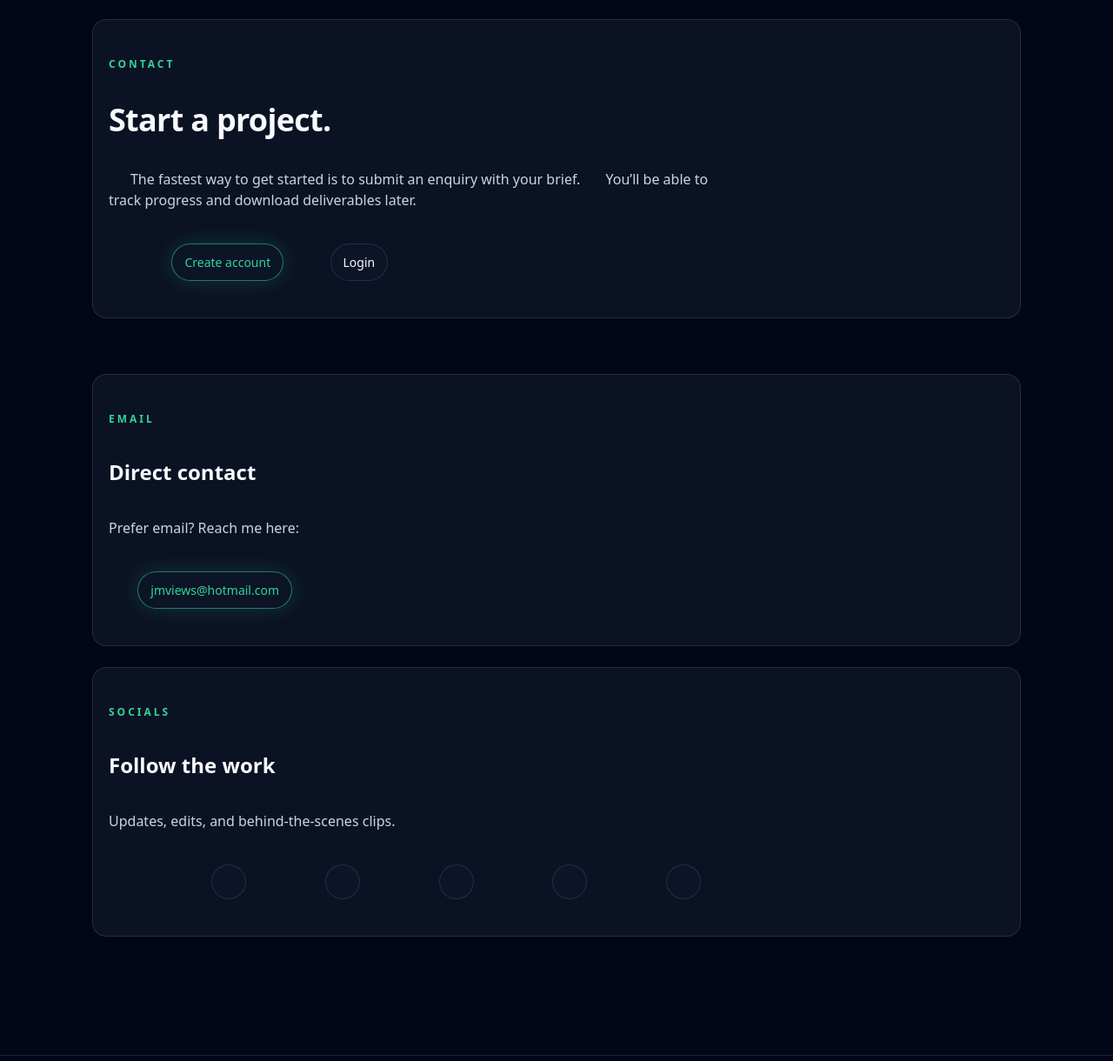
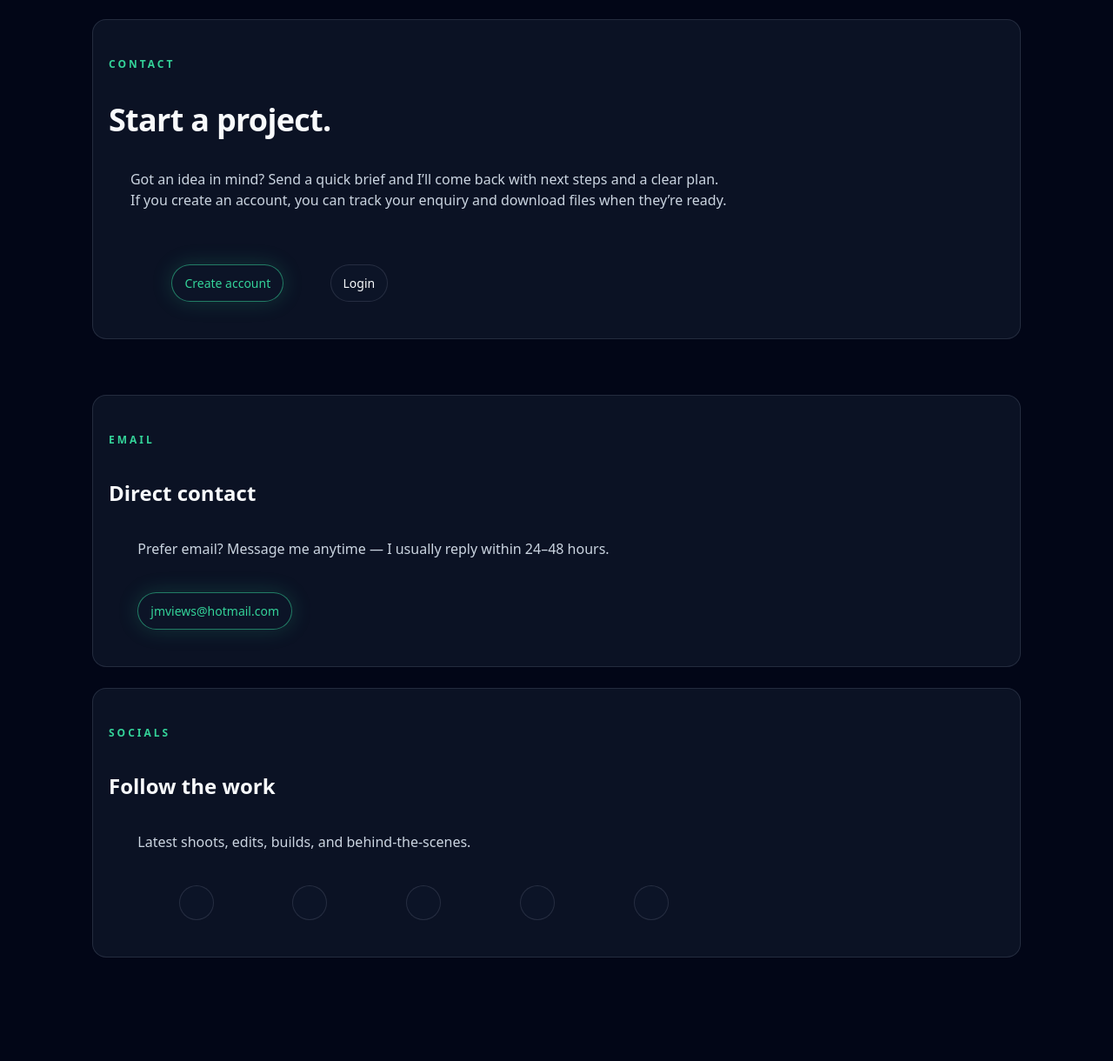
Before and after one commit to JermaineMckenna/jmviewsp4, a Django app: page /contact/ in a window 1280 px wide. Shown: the part 261-1481 px from the top of the page at 87% size. Run offline with Django 4.2, Linux system fonts and the light colour scheme.

Commit message:
updated contact page

```diff
--- a/templates/core/contact.html
+++ b/templates/core/contact.html
@@ -6,8 +6,8 @@
     <div class="h-eyebrow">Contact</div>
     <h1 class="h-title">Start a project.</h1>
     <p class="h-sub">
-      The fastest way to get started is to submit an enquiry with your brief.
-      You’ll be able to track progress and download deliverables later.
+      Got an idea in mind? Send a quick brief and I’ll come back with next steps and a clear plan.
+      If you create an account, you can track your enquiry and download files when they’re ready.
     </p>
 
     <div style="display:flex;gap:10px;flex-wrap:wrap;margin-top:14px">
@@ -22,58 +22,63 @@
   </section>
 
   <div class="contact-row" style="margin-top:16px">
+    <!-- Email -->
     <section class="panel">
       <div class="h-eyebrow">Email</div>
       <h2 style="margin:10px 0 0 0">Direct contact</h2>
-      <p class="muted" style="margin:10px 0 0 0">Prefer email? Reach me here:</p>
+      <p class="muted" style="margin:10px 0 0 0">
+        Prefer email? Message me anytime — I usually reply within 24–48 hours.
+      </p>
 
       <div style="margin-top:14px">
         <a class="btn glow" href="mailto:jmviews@hotmail.com">jmviews@hotmail.com</a>
       </div>
     </section>
 
+    <!-- Socials -->
     <section class="panel">
       <div class="h-eyebrow">Socials</div>
       <h2 style="margin:10px 0 0 0">Follow the work</h2>
-      <p class="muted" style="margin:10px 0 0 0">Updates, edits, and behind-the-scenes clips.</p>
+      <p class="muted" style="margin:10px 0 0 0">
+        Latest shoots, edits, builds, and behind-the-scenes.
+      </p>
 
       <div class="icon-row" style="margin-top:14px">
-        <!-- Keep your exact icon links + svgs here (same as you already have) -->
         <!-- Instagram -->
         <a class="icon-btn" href="https://www.instagram.com/jaymviews/" target="_blank" rel="noreferrer" aria-label="Instagram">
-          <svg viewBox="0 0 24 24">
-            <rect x="3" y="3" width="18" height="18" rx="5" ry="5" fill="none" stroke-width="1.6"></rect>
-            <circle cx="12" cy="12" r="4" fill="none" stroke-width="1.6"></circle>
-            <circle cx="17" cy="7" r="1"></circle>
+          <svg viewBox="0 0 24 24" fill="none" stroke="currentColor" stroke-width="1.6">
+            <rect x="3" y="3" width="18" height="18" rx="5" ry="5"></rect>
+            <circle cx="12" cy="12" r="4"></circle>
+            <circle cx="17" cy="7" r="1" fill="currentColor" stroke="none"></circle>
           </svg>
         </a>
 
         <!-- TikTok -->
         <a class="icon-btn" href="https://www.tiktok.com/@jmviews94?lang=en-GB" target="_blank" rel="noreferrer" aria-label="TikTok">
-          <svg viewBox="0 0 24 24">
+          <svg viewBox="0 0 24 24" fill="currentColor">
             <path d="M15.5 5.1c.6.7 1.4 1.3 2.3 1.7.4.2.9.3 1.4.4v2.3c-.8-.1-1.5-.3-2.2-.6-.5-.2-1-.4-1.5-.7v6.1c0 2.8-2.2 5-4.9 5-2.7 0-4.9-2.2-4.9-5 0-2.7 2.2-4.9 4.9-4.9.3 0 .7 0 1 .1v2.4c-.3-.1-.6-.2-.9-.2-1.3 0-2.4 1.1-2.4 2.5 0 1.3 1.1 2.4 2.4 2.4 1.3 0 2.4-1.1 2.4-2.4V3.9h2.4v1.2z"/>
           </svg>
         </a>
 
         <!-- GitHub -->
         <a class="icon-btn" href="https://github.com/JermaineMckenna/" target="_blank" rel="noreferrer" aria-label="GitHub">
-          <svg viewBox="0 0 24 24">
+          <svg viewBox="0 0 24 24" fill="currentColor">
             <path d="M12 2C6.5 2 2 6.6 2 12.1c0 4.5 2.9 8.2 6.9 9.5.5.1.6-.2.6-.4v-1.6c-2.8.6-3.4-1.3-3.4-1.3-.4-1-1-1.3-1-1.3-.8-.6.1-.6.1-.6.9.1 1.3 1 1.3 1 .8 1.4 2.1 1 2.6.8.1-.6.3-1 .6-1.2-2.2-.3-4.4-1.1-4.4-4.9 0-1.1.4-2 1-2.8-.1-.2-.4-1.2.1-2.4 0 0 .8-.3 2.8 1 .8-.2 1.6-.3 2.4-.3s1.6.1 2.4.3c2-1.3 2.8-1 2.8-1 .5 1.2.2 2.2.1 2.4.6.8 1 1.7 1 2.8 0 3.8-2.3 4.6-4.5 4.9.3.3.6.8.6 1.6v2.3c0 .2.1.5.6.4 4-1.3 6.9-5 6.9-9.5C22 6.6 17.5 2 12 2z"/>
           </svg>
         </a>
 
         <!-- Behance -->
         <a class="icon-btn" href="https://www.behance.net/jermainemckenna1" target="_blank" rel="noreferrer" aria-label="Behance">
-          <svg viewBox="0 0 24 24">
+          <svg viewBox="0 0 24 24" fill="currentColor">
             <path d="M9.2 11.2c.9-.4 1.5-1.2 1.5-2.2 0-2-1.6-3-3.9-3H2.9v12h4.4c2.5 0 4.2-1.1 4.2-3.5 0-1.6-.8-2.7-2.3-3.3zM5.2 8h1.5c1 0 1.7.3 1.7 1.2 0 .9-.6 1.3-1.6 1.3H5.2V8zm1.8 8H5.2v-3.4h1.9c1.2 0 2 .4 2 1.7 0 1.3-.8 1.7-2.1 1.7zm7.2-8.9h3.8V5.8h-3.8v1.3zM16 8.8c-2.6 0-4.4 1.9-4.4 4.7 0 2.9 1.7 4.7 4.6 4.7 2 0 3.5-1 4.1-2.8H18c-.2.6-.7 1-1.4 1-1 0-1.6-.6-1.7-1.8h5.6c.1-3.2-1.3-5.8-4-5.8zm-1.1 3.8c.1-1 .6-1.6 1.5-1.6.9 0 1.4.6 1.4 1.6h-2.9z"/>
           </svg>
         </a>
 
         <!-- Pinterest -->
         <a class="icon-btn" href="https://uk.pinterest.com/jermainemckenna_/" target="_blank" rel="noreferrer" aria-label="Pinterest">
-          <svg viewBox="0 0 24 24">
-            <circle cx="12" cy="12" r="9" fill="none" stroke-width="1.6"></circle>
-            <path d="M11.7 7.5c-2.3 0-3.7 1.6-3.7 3.5 0 1.4.8 2.4 2.1 2.8.2-.2.3-.5.4-.9l.1-.5c-.3-.2-.5-.6-.5-1.1 0-1 .7-1.8 1.9-1.8 1 0 1.6.6 1.6 1.5 0 1.1-.6 1.9-1.3 1.9-.3 0-.6-.2-.7-.4-.1.3-.2.7-.2 1l-.4 1.7" fill="none" stroke-width="1.6" stroke-linecap="round"></path>
+          <svg viewBox="0 0 24 24" fill="none" stroke="currentColor" stroke-width="1.6" stroke-linecap="round">
+            <circle cx="12" cy="12" r="9"></circle>
+            <path d="M11.7 7.5c-2.3 0-3.7 1.6-3.7 3.5 0 1.4.8 2.4 2.1 2.8.2-.2.3-.5.4-.9l.1-.5c-.3-.2-.5-.6-.5-1.1 0-1 .7-1.8 1.9-1.8 1 0 1.6.6 1.6 1.5 0 1.1-.6 1.9-1.3 1.9-.3 0-.6-.2-.7-.4-.1.3-.2.7-.2 1l-.4 1.7"/>
           </svg>
         </a>
       </div>
```
